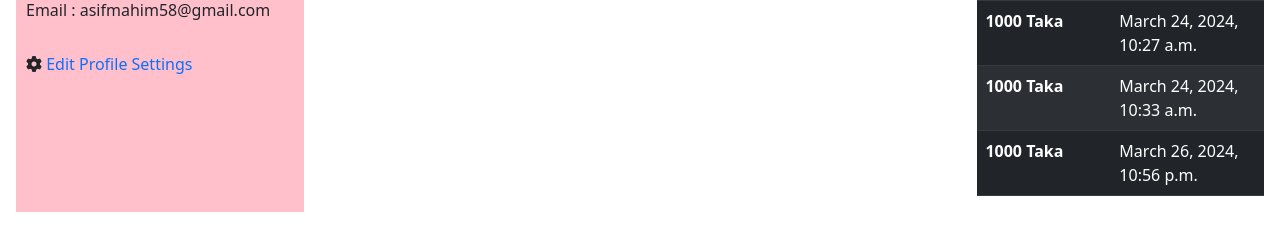
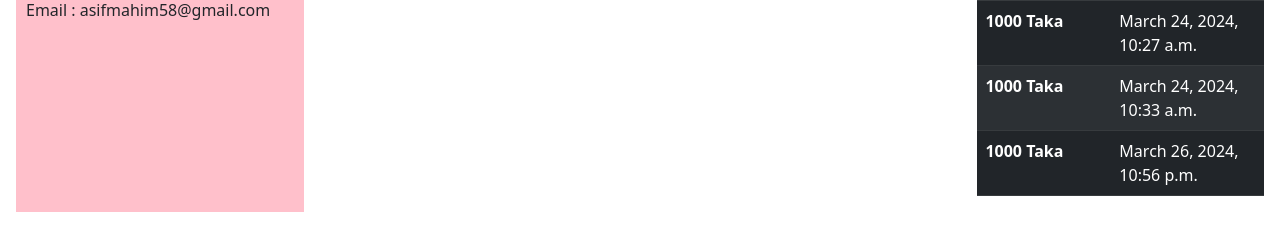
Before and after one commit to asifparvezmahim/Boi-Ghor, a Django app: page /user/profile/ in a window 1280 px wide. Shown: the part 467-718 px from the top of the page. Run offline with Django 4.2, Linux system fonts and the light colour scheme; a user stored in the database is signed in; data comes from the database, SQL or seed files in the repository; both versions use the stored data as it was after the commit; data that the repository does not hold is empty; some libraries are stand-ins or nearby versions.

Commit message:
second commit

```diff
--- a/account/templates/profile.html
+++ b/account/templates/profile.html
@@ -43,8 +43,8 @@
       <h6>LAST NAME : {{user.last_name}}</h6>
       <h6>Email : {{user.email}}</h6>
       <br />
-      <i class="fa-solid fa-gear"></i>
-      <a href="" class="text-decoration-none">Edit Profile Settings</a>
+      {% comment %} <i class="fa-solid fa-gear"></i>
+      <a href="" class="text-decoration-none">Edit Profile Settings</a> {% endcomment %}
     </div>
 
     <div class="courses_enrolled w-50">
--- a/account/views.py
+++ b/account/views.py
@@ -69,6 +69,8 @@ def user_logout(request):
 
 def add_to_cart(request, id):
     user = request.user
+    if user.is_authenticated == False:
+        return redirect("login")
     book_price = int(Book.objects.get(id=id).borrowing_price)
     user_balance = Balance.objects.get(user=user).balance
     if user_balance < book_price:
```
Also changed, not shown: db.sqlite3.
